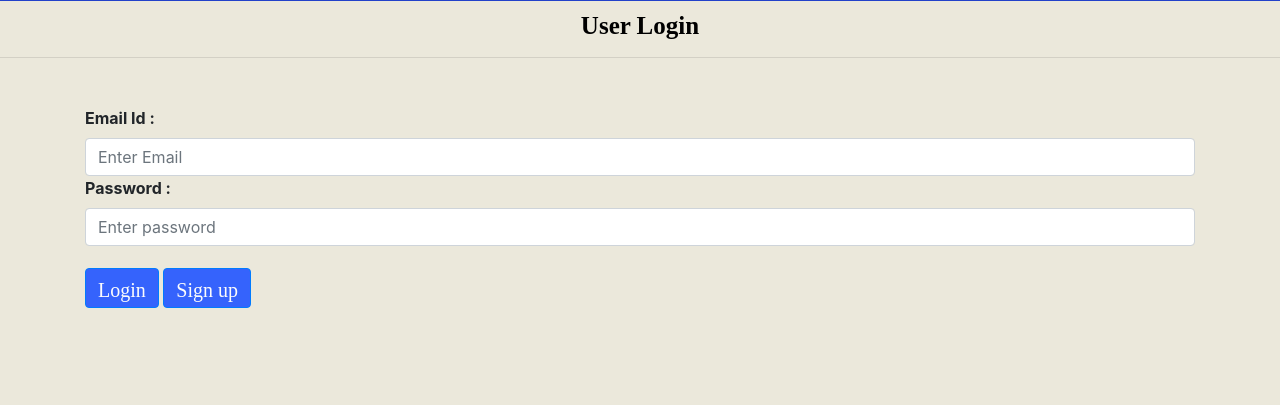
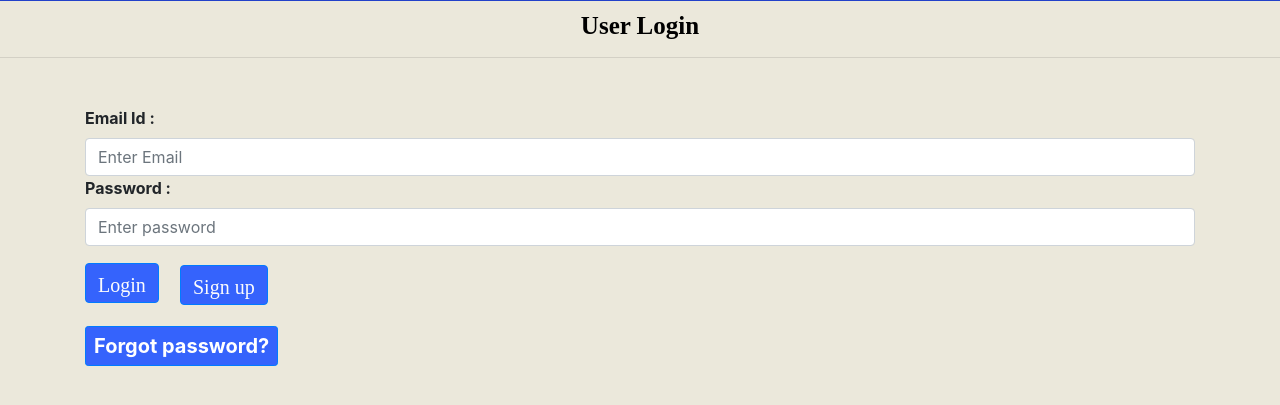
Before and after one commit to KONGARADILLI/FinalProject, a Django app: page /user_login/ in a window 1280 px wide. Shown: the part 271-676 px from the top of the page. Run offline with Django 3.2, Linux system fonts and the light colour scheme; some libraries are stand-ins or nearby versions.

```diff
--- a/Onlinejobportal/OnlinejobportalApp/templates/html/user_login.html
+++ b/Onlinejobportal/OnlinejobportalApp/templates/html/user_login.html
@@ -27,12 +27,25 @@
 	<input type="email" class="form-control" name="uname" placeholder="Enter Email" required>
 	<label><b>Password :</b></label>
 	<input type="password" class="form-control" name="pwd" placeholder="Enter password" required>
+	<div class="row mt-3">
+		<div class="col-md-1">
+			<input type="submit" value="Login" class= "btn btn-primary" style="margin-top: 2%;font-family:bold;color:
+	 rgb(252, 252, 252);background-color: rgb(53, 99, 252) ; height: 40px; font-size: 20px" >
+		</div>
+		<div class="col-md-2">
+			<a href="{% url 'user_signup' %}" class="btn btn-primary" style="margin-top: 2%;font-family:bold;color:
+	rgb(252, 252, 252);background-color: rgb(53, 99, 252) ; height: 40px; font-size: 20px">Sign up</a>
+		</div>
+	</div>
+	<div class="row mt-3">
+		<div class="col-md-3">
+			<a href="{% url 'reset_password' %}" class="btn btn-primary btn-sm" style="margin-top: 2%;color:
+		rgb(255, 255, 255);background-color: rgb(53, 99, 252) ; font-weight:bold;height: 40px; font-size: 20px" >Forgot password?</a>
+		</div>
+	</div>
 
-	<input type="submit" value="Login" class= "btn btn-primary" style="margin-top: 2%;font-family:bold;color:
-	 rgb(252, 252, 252);background-color: rgb(53, 99, 252) ; height: 40px; font-size: 20px" >
 
-	<a href="{% url 'user_signup' %}" class="btn btn-primary" style="margin-top: 2%;font-family:bold;color:
-	rgb(252, 252, 252);background-color: rgb(53, 99, 252) ; height: 40px; font-size: 20px">Sign up</a>
+
 </form>
 
 {% ifequal error "no" %}
--- a/Onlinejobportal/OnlinejobportalApp/urls.py
+++ b/Onlinejobportal/OnlinejobportalApp/urls.py
@@ -1,5 +1,6 @@
 from django.urls import path
 from OnlinejobportalApp import views
+from django.contrib.auth import views as ad
 
 urlpatterns= [
 
@@ -32,6 +33,10 @@ urlpatterns= [
  path('delete_job/<int:pid>',views.delete_job,name='delete_job'),
  path('apply_job/<int:pid>',views.apply_job,name='apply_job'),
  path('candidate_applied/<int:pid>',views.candidate_applied,name='candidate_applied'),
+ path('rst/',ad.PasswordResetView.as_view(template_name='html/resetpassword.html'),name='reset_password'),
+ path('rst_done/',ad.PasswordResetDoneView.as_view(template_name='html/resetpassworddone.html'),name="password_reset_done"),
+ path('rst_confirm/<uidb64>/<token>/',ad.PasswordResetConfirmView.as_view(template_name='html/resetpasswordconfirm.html'),name='password_reset_confirm'),
+ path('rst_cmplt/',ad.PasswordResetCompleteView.as_view(template_name='html/reset_password_complete.html'),name="password_reset_complete"),
 
 
 ]
--- a/Onlinejobportal/OnlinejobportalApp/views.py
+++ b/Onlinejobportal/OnlinejobportalApp/views.py
@@ -24,6 +24,9 @@ def admin_login(request):
 			error = "yes"
 	d={'error':error}
 	return render(request,'html/admin_login.html',d)
+
+
+
 
 def user_login(request):
     error=""
```
Also changed, not shown: Onlinejobportal/OnlinejobportalApp/templates/html/admin_login.html (+13 -4 lines), Onlinejobportal/OnlinejobportalApp/templates/html/recruiter_login.html (+15 -3 lines), Onlinejobportal/OnlinejobportalApp/templates/html/reset_password_complete.html (added, +12 -0 lines), Onlinejobportal/OnlinejobportalApp/templates/html/resetpassword.html (added, +20 -0 lines), Onlinejobportal/OnlinejobportalApp/templates/html/resetpasswordconfirm.html (added, +18 -0 lines), Onlinejobportal/OnlinejobportalApp/templates/html/resetpassworddone.html (added, +13 -0 lines).
